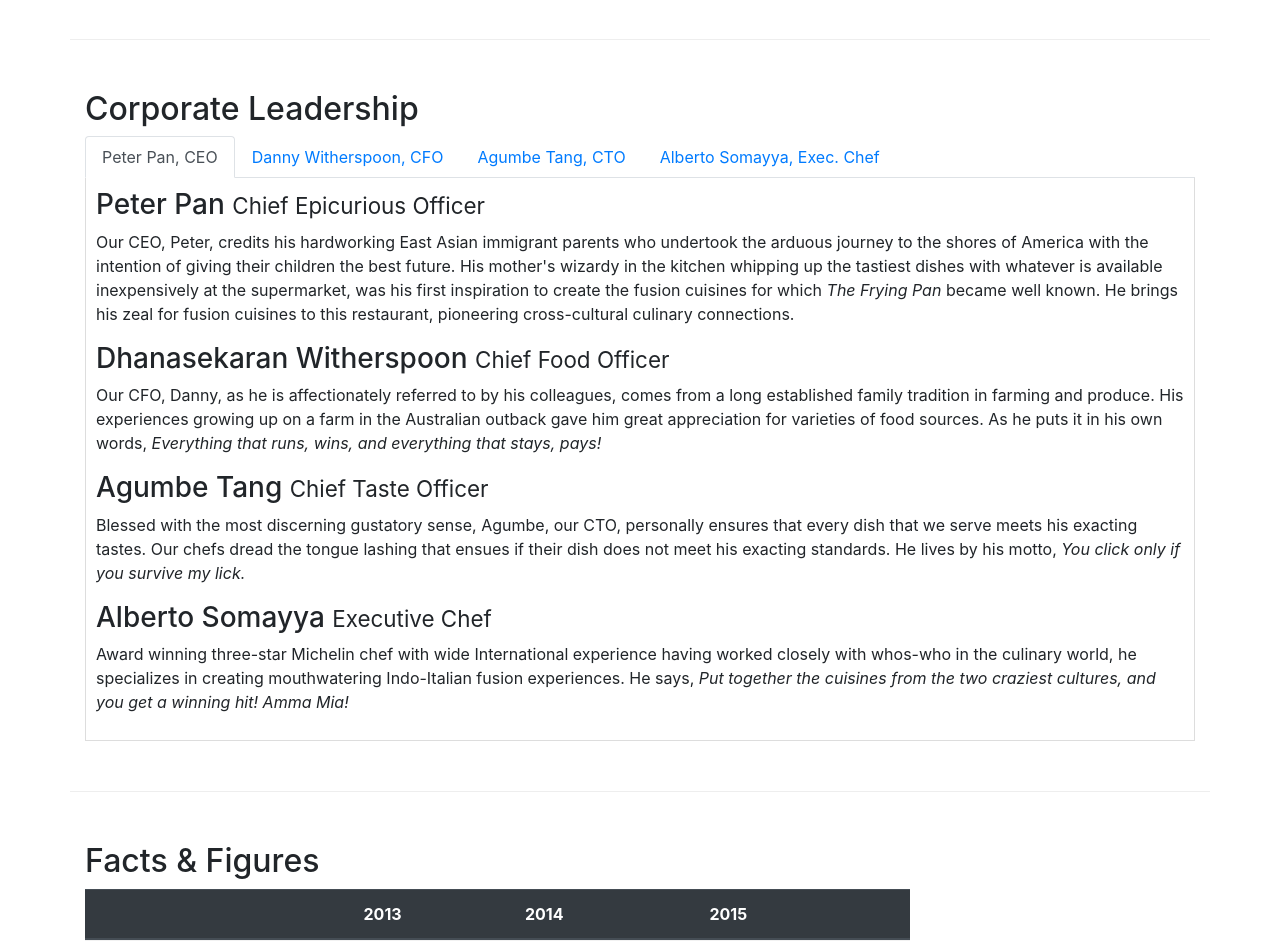
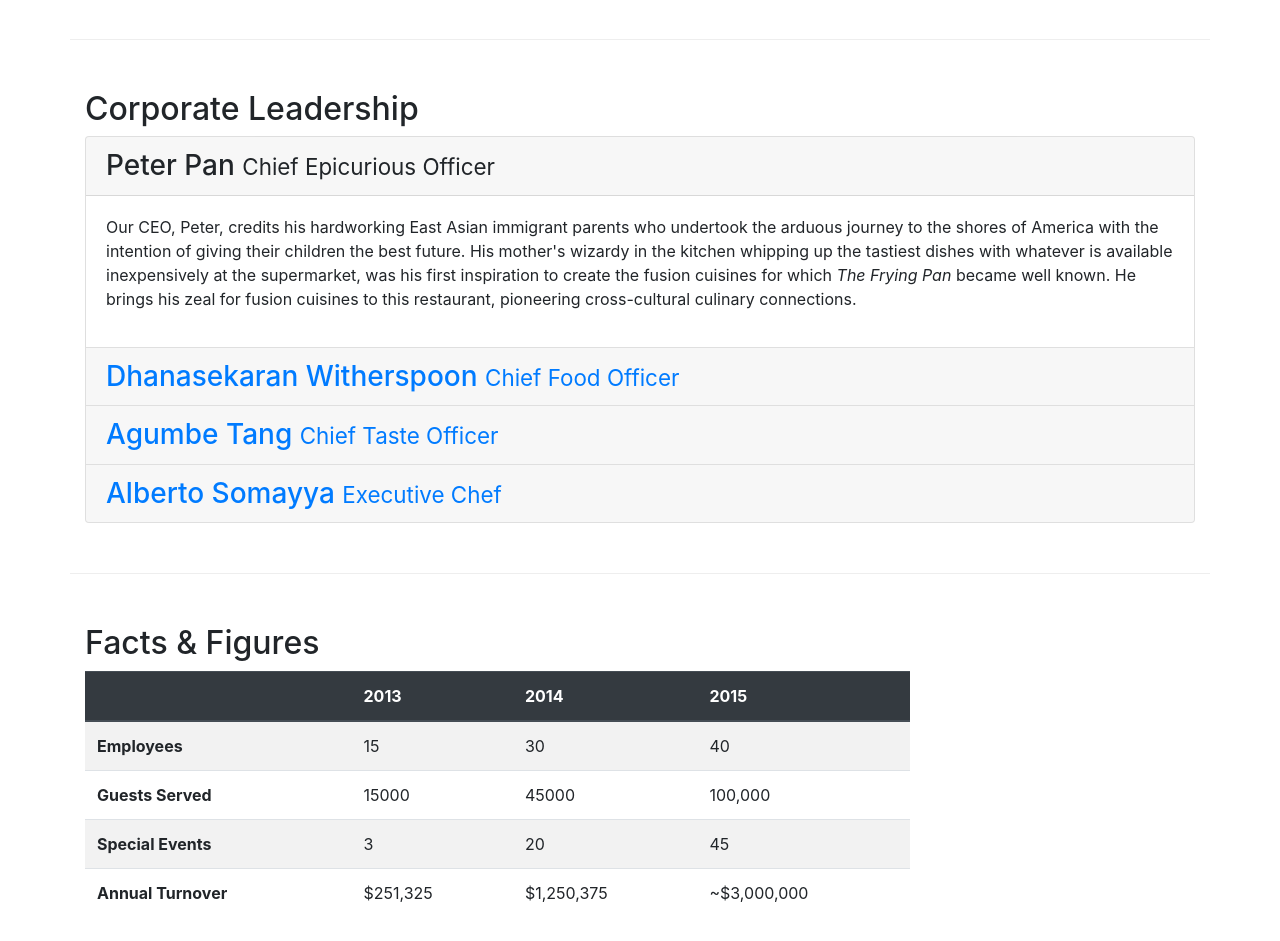
Before and after one commit to as-rainas/webuib4, a website: page aboutus.html in a window 1280 px wide. Shown: the part 940-1881 px from the top of the page. Drawn offline with nearby package versions, Linux system fonts and the light colour scheme.

Commit message:
nav tab replaced with accordian

```diff
--- a/aboutus.html
+++ b/aboutus.html
@@ -111,54 +111,74 @@
             <div class="col-12 col-md-12 col-sm-12">
                 <h2>Corporate Leadership</h2>
 
-                <ul class="nav nav-tabs">
-                    <li class="nav-item">
-                      <a class="nav-link active" href="#peter"
-                        role="tab" data-toggle="tab">Peter Pan, CEO</a>
-                    </li>
-                    <li class="nav-item">
-                      <a class="nav-link" href="#danny" role="tab"
-                        data-toggle="tab">Danny Witherspoon, CFO</a>
-                    </li>
-                    <li class="nav-item">
-                      <a class="nav-link" href="#agumbe" role="tab"
-                        data-toggle="tab">Agumbe Tang, CTO</a>
-                    </li>
-                    <li class="nav-item">
-                      <a class="nav-link" href="#alberto" role="tab"
-                        data-toggle="tab">Alberto Somayya, Exec. Chef</a>
-                    </li>
-                </ul>
+
+                <div class="accordion">
 
 
-                <div class="tab-content">
-
-                    <div role="tabpanel" class="tab-pane fade show active" id="peter">
-                        <h3>Peter Pan <small>Chief Epicurious Officer</small></h3>
-                        <p class="d-none d-sm-block">Our CEO, Peter, credits his hardworking East Asian immigrant parents who undertook the arduous journey to the shores of America with the intention of giving their children the best future. His mother's wizardy in the kitchen whipping up the tastiest dishes with whatever is available inexpensively at the supermarket, was his first inspiration to create the fusion cuisines for which <em>The Frying Pan</em> became well known. He brings his zeal for fusion cuisines to this restaurant, pioneering cross-cultural culinary connections.</p>
+                    <div class="card">
+                        <div class="card-header" role="tab" id="peterhead">
+                        <h3 class="mb-0">
+                            <a data-toggle="collapse" data-target="#peter">
+                            Peter Pan <small>Chief Epicurious Officer</small>
+                            </a>
+                        </h3>
+                        </div>
+                        <div class="collapse show" id="peter" data-parent="#accordion">
+                            <div class="card-body">
+                                <p class="d-none d-sm-block">Our CEO, Peter, credits his hardworking East Asian immigrant parents who undertook the arduous journey to the shores of America with the intention of giving their children the best future. His mother's wizardy in the kitchen whipping up the tastiest dishes with whatever is available inexpensively at the supermarket, was his first inspiration to create the fusion cuisines for which <em>The Frying Pan</em> became well known. He brings his zeal for fusion cuisines to this restaurant, pioneering cross-cultural culinary connections.</p>
+                            </div>
+                        </div>
                     </div>
 
-                    <div role="tabpanel" class="tab-pane fade show active" id="danny">
-                        <h3>Dhanasekaran Witherspoon <small>Chief Food Officer</small></h3>
-                        <p class="d-none d-sm-block">Our CFO, Danny, as he is affectionately referred to by his colleagues, comes from a long established family tradition in farming and produce. His experiences growing up on a farm in the Australian outback gave him great appreciation for varieties of food sources. As he puts it in his own words, <em>Everything that runs, wins, and everything that stays, pays!</em></p>
+                    <div class="card">
+                        <div class="card-header" role="tab" id="dannyhead">
+                        <h3 class="mb-0">
+                            <a class="collapsed" data-toggle="collapse" data-target="#danny">
+                            Dhanasekaran Witherspoon <small>Chief Food Officer</small>
+                            </a>
+                        </h3>
                     </div>
-
-                    <div role="tabpanel" class="tab-pane fade show active" id="agumbe">
-                        <h3>Agumbe Tang <small>Chief Taste Officer</small></h3>
-                        <p class="d-none d-sm-block">Blessed with the most discerning gustatory sense, Agumbe, our CTO, personally ensures that every dish that we serve meets his exacting tastes. Our chefs dread the tongue lashing that ensues if their dish does not meet his exacting standards. He lives by his motto, <em>You click only if you survive my lick.</em></p>
+                    <div class="collapse" id="danny" data-parent="#accordion">
+                        <div class="card-body">
+                            <p class="d-none d-sm-block">Our CFO, Danny, as he is affectionately referred to by his colleagues, comes from a long established family tradition in farming and produce. His experiences growing up on a farm in the Australian outback gave him great appreciation for varieties of food sources. As he puts it in his own words, <em>Everything that runs, wins, and everything that stays, pays!</em></p>
+                        </div>
                     </div>
-
-                    <div role="tabpanel" class="tab-pane fade show active" id="alberto">
-                        <h3>Alberto Somayya <small>Executive Chef</small></h3>
-                        <p class="d-none d-sm-block">Award winning three-star Michelin chef with wide International experience having worked closely with whos-who in the culinary world, he specializes in creating mouthwatering Indo-Italian fusion experiences. He says, <em>Put together the cuisines from the two craziest cultures, and you get a winning hit! Amma Mia!</em></p>
-                    </div>
-
                 </div>
 
 
+                <div class="card">
+                        <div class="card-header" role="tab" id="agumbehead">
+                        <h3 class="mb-0">
+                            <a class="collapsed" data-toggle="collapse" data-target="#agumbe">
+                            Agumbe Tang <small>Chief Taste Officer</small>
+                            </a>
+                        </h3>
+                    </div>
+                    <div class="collapse" id="agumbe" data-parent="#accordion">
+                        <div class="card-body">
+                            <p class="d-none d-sm-block">Blessed with the most discerning gustatory sense, Agumbe, our CTO, personally ensures that every dish that we serve meets his exacting tastes. Our chefs dread the tongue lashing that ensues if their dish does not meet his exacting standards. He lives by his motto, <em>You click only if you survive my lick.</em></p>
+                        </div>
+                    </div>
+                </div>
 
 
+                <div class="card">
+                        <div class="card-header" role="tab" id="albertohead">
+                        <h3 class="mb-0">
+                            <a class="collapsed" data-toggle="collapse" data-target="#alberto">
+                            Alberto Somayya <small>Executive Chef</small>
+                            </a>
+                        </h3>
+                    </div>
+                    <div class="collapse" id="alberto" data-parent="#accordion">
+                        <div class="card-body">
+                            <p class="d-none d-sm-block">Award winning three-star Michelin chef with wide International experience having worked closely with whos-who in the culinary world, he specializes in creating mouthwatering Indo-Italian fusion experiences. He says, <em>Put together the cuisines from the two craziest cultures, and you get a winning hit! Amma Mia!</em></p>
+                        </div>
+                    </div>
+                </div>
 
+
+                </div>
 
             </div>
        </div>
```
